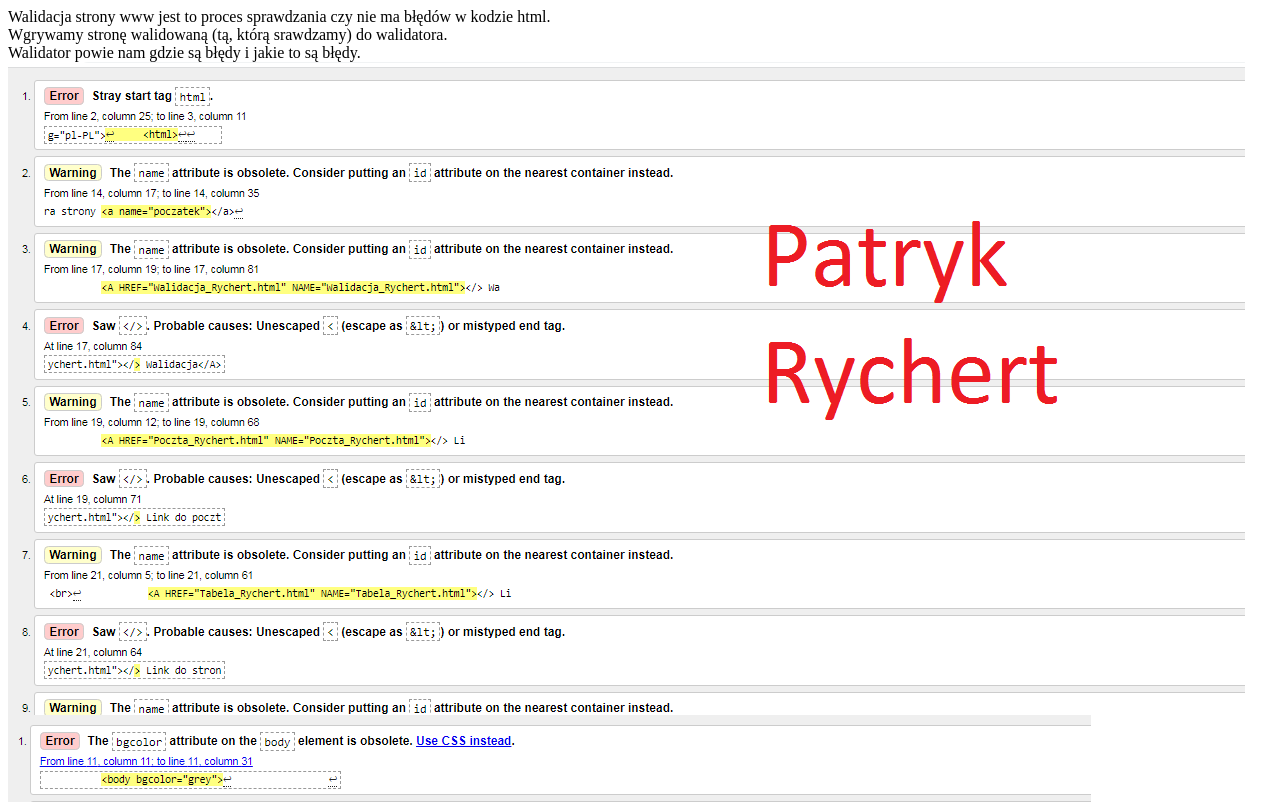
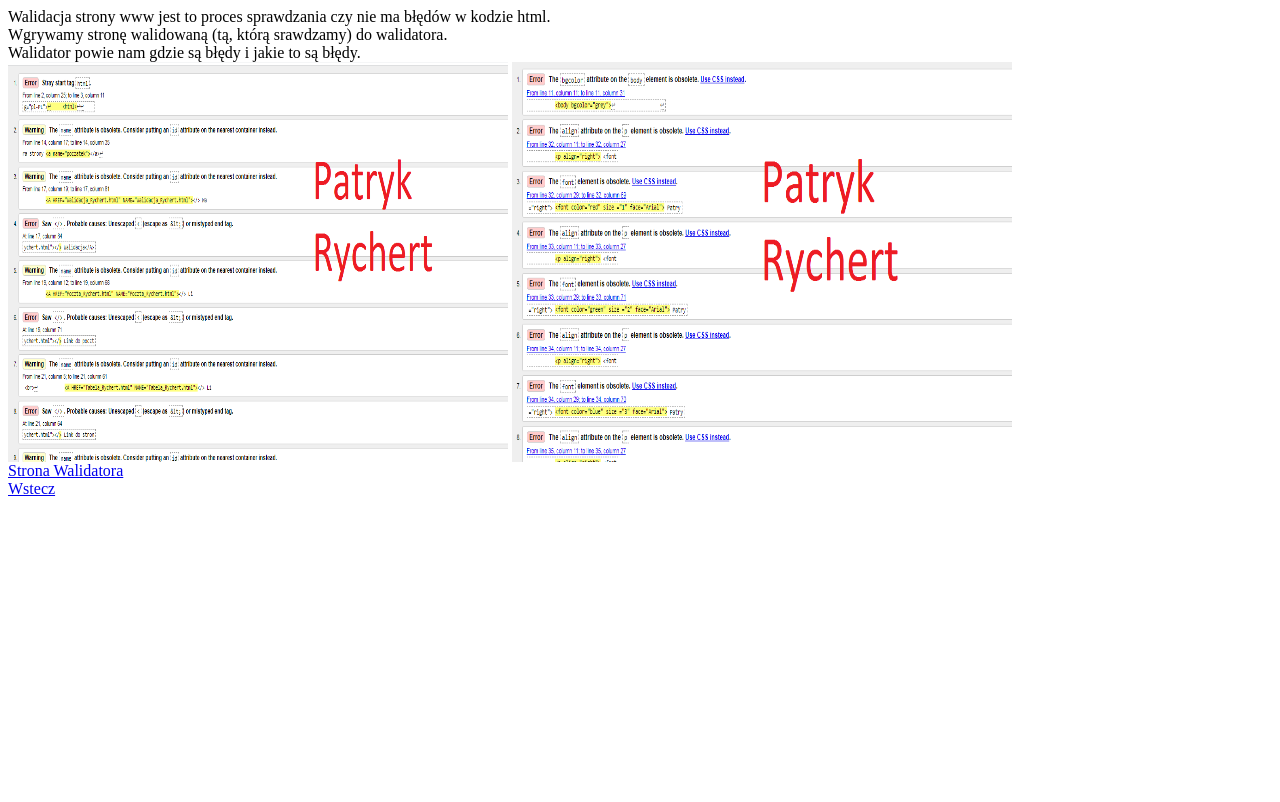
Before and after one commit to haihek/Strona-arty, a plain HTML site: page Walidacja_Rychert.html in a window 1280 px wide. Shown: the top 802 px of the page. Drawn offline with Linux system fonts and the light colour scheme.

Commit message:
Update Walidacja_Rychert.html

```diff
--- a/Walidacja_Rychert.html
+++ b/Walidacja_Rychert.html
@@ -10,8 +10,8 @@ Walidacja strony www jest to proces sprawdzania czy nie ma błędów w kodzie ht
 Wgrywamy stronę walidowaną (tą, którą srawdzamy) do walidatora. <br>
 Walidator powie nam gdzie są błędy i jakie to są błędy. <br>
 
-<IMG SRC="ScreenWali1.png" ALIGN=center>
-<IMG SRC="ScreenWali2.png" ALIGN=center>
+<IMG SRC="ScreenWali1.png" ALIGN=center WIDTH=500 HEIGHT=400>
+<IMG SRC="ScreenWali2.png" ALIGN=center WIDTH=500 HEIGHT=400>
 
   <br>
   <A HREF="http://validator.w3.org/" NAME="http://validator.w3.org/"></> Strona Walidatora</A> <br>
```
